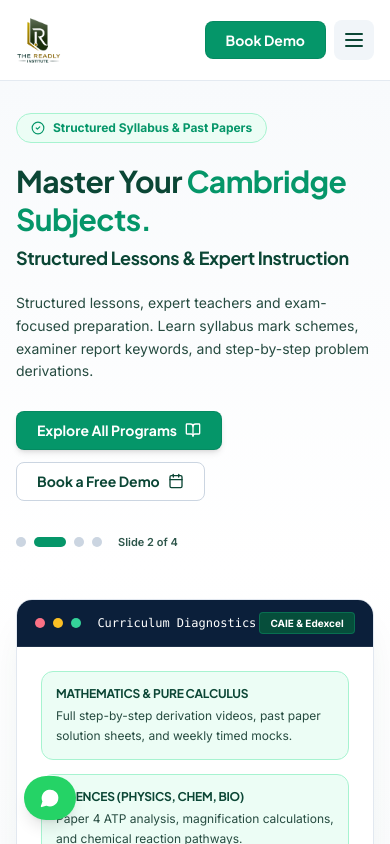
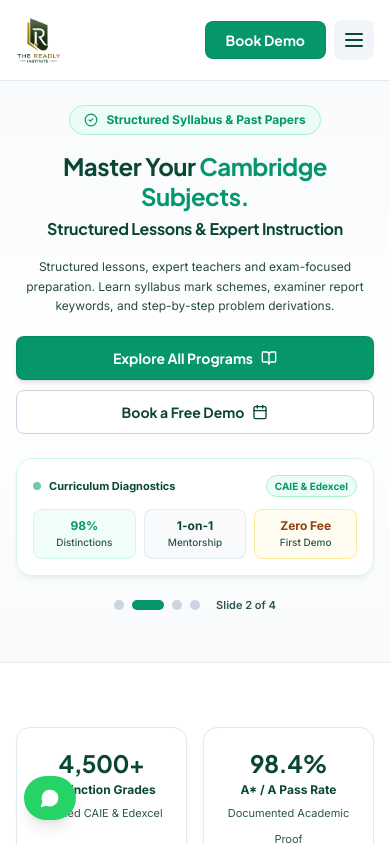
Before and after one commit to mjamalullah/TheReadly-react, a React (Vite) app: page / in a window 390 px wide. Shown: the top 844 px of the page. Built offline with nearby package versions, Linux system fonts and the light colour scheme; the HTML template or start-up script is replaced by a standard one.

Commit message:
feat(mobile): optimize hero section responsiveness and implement 4-item subject toggle with smooth transitions

```diff
--- a/src/index.css
+++ b/src/index.css
@@ -1042,11 +1042,26 @@ a {
   color: #ffffff;
 }
 
-/* ================= RESPONSIVE ADJUSTMENTS ================= */
+/* ================= RESPONSIVE & ANIMATION ADJUSTMENTS ================= */
 @media (max-width: 1024px) {
   .nav-menu-desktop {
     display: none;
   }
+}
+
+@keyframes fadeInCard {
+  from {
+    opacity: 0;
+    transform: translateY(10px);
+  }
+  to {
+    opacity: 1;
+    transform: translateY(0);
+  }
+}
+
+.animate-card-entry {
+  animation: fadeInCard 0.35s cubic-bezier(0.16, 1, 0.3, 1) forwards;
 }
 
 @media (prefers-reduced-motion: reduce) {
--- a/src/pages/Home.jsx
+++ b/src/pages/Home.jsx
@@ -13,6 +13,7 @@ import {
   CalendarCheck,
   CheckCircle2,
   ChevronDown,
+  ChevronUp,
   ChevronLeft,
   ChevronRight,
   Clock,
@@ -162,6 +163,7 @@ export const Home = () => {
   const [selectedBoard, setSelectedBoard] = useState('all');
   const [selectedCategory, setSelectedCategory] = useState('all');
   const [selectedTutorCategory, setSelectedTutorCategory] = useState('all');
+  const [showAllSubjects, setShowAllSubjects] = useState(false);
 
   // FAQ Accordion State
   const [openFaq, setOpenFaq] = useState(0);
@@ -208,13 +210,15 @@ export const Home = () => {
     return sub.boardCategory === board;
   };
 
-  // Filtered Subjects for Home Page (Flagship / Main selection)
-  const filteredSubjects = subjectsData.filter(sub => {
+  // Filtered Subjects for Home Page (Flagship / Main selection with 4-item initial limit)
+  const allFilteredSubjects = subjectsData.filter(sub => {
     if (selectedBoard === 'all') {
       return sub.isMain;
     }
     return isMatchingBoard(sub, selectedBoard);
-  }).slice(0, 8);
+  });
+
+  const displayedSubjects = showAllSubjects ? allFilteredSubjects : allFilteredSubjects.slice(0, 4);
 
   // Filtered Tutors for Faculty Section
   const filteredTutors = tutorsData.filter(tutor => {
@@ -308,7 +312,7 @@ export const Home = () => {
     <div className="space-y-16 sm:space-y-24">
 
       {/* ================= 1. HERO SLIDER SECTION (3.5s Auto Rotator with Dialog Box) ================= */}
-      <section className="relative overflow-hidden pt-8 pb-16 md:pt-14 md:pb-24 bg-gradient-to-b from-slate-50 via-white to-slate-50 border-b border-slate-200/80">
+      <section className="relative overflow-hidden pt-6 pb-12 sm:pt-10 sm:pb-16 md:pt-14 md:pb-24 bg-gradient-to-b from-slate-50 via-white to-slate-50 border-b border-slate-200/80">
         <div className="max-w-7xl mx-auto px-4 sm:px-6 lg:px-8 relative">
 
           {/* Slider Prev & Next Arrow Controls */}
@@ -327,71 +331,103 @@ export const Home = () => {
             <ChevronRight className="w-5 h-5" />
           </button>
 
-          <div className="grid lg:grid-cols-12 gap-12 items-center">
+          <div className="grid lg:grid-cols-12 gap-8 sm:gap-10 lg:gap-12 items-center">
 
             {/* Left Content (Dynamic Slider) */}
-            <div className="lg:col-span-7 space-y-5">
+            <div className="lg:col-span-7 flex flex-col items-center md:items-start text-center md:text-left space-y-4 sm:space-y-5">
 
-              <div className="inline-flex items-center gap-2 px-3.5 py-1.5 rounded-full text-xs font-bold bg-[#ECFDF5] text-[#059669] border border-[#A7F3D0]">
-                {React.createElement(heroSlides[currentSlide].badgeIcon, { className: "w-3.5 h-3.5" })}
-                <span>{heroSlides[currentSlide].badge}</span>
+              <div className="inline-flex items-center gap-2 px-3.5 py-1.5 rounded-full text-xs font-bold bg-[#ECFDF5] text-[#059669] border border-[#A7F3D0] shadow-2xs">
+                {React.createElement(heroSlides[currentSlide].badgeIcon, { className: "w-3.5 h-3.5 shrink-0" })}
+                <span className="truncate max-w-[260px] sm:max-w-none">{heroSlides[currentSlide].badge}</span>
               </div>
 
-              <div className="space-y-1.5">
-                <h1 className="text-3xl sm:text-4xl lg:text-5xl font-extrabold text-[#0B4635] font-heading tracking-tight leading-[1.15]">
+              <div className="space-y-1.5 sm:space-y-2 w-full">
+                <h1 className="text-2xl sm:text-3xl md:text-4xl lg:text-5xl font-extrabold text-[#0B4635] font-heading tracking-tight leading-[1.2] sm:leading-[1.15]">
                   {heroSlides[currentSlide].titleMain}{' '}
                   <span className="text-[#059669]">{heroSlides[currentSlide].titleHighlight}</span>
                 </h1>
-                <h2 className="text-lg sm:text-xl font-bold text-slate-800">
+                <h2 className="text-base sm:text-lg md:text-xl font-bold text-slate-800">
                   {heroSlides[currentSlide].subtitle}
                 </h2>
               </div>
 
-              <p className="text-slate-600 text-sm sm:text-base leading-relaxed max-w-2xl min-h-[60px]">
+              <p className="text-slate-600 text-xs sm:text-sm md:text-base leading-relaxed max-w-xl md:max-w-2xl min-h-[50px] sm:min-h-[60px]">
                 {heroSlides[currentSlide].description}
               </p>
 
-              {/* Action Buttons */}
-              <div className="flex flex-wrap items-center gap-3 pt-2">
+              {/* Action Buttons (Mobile: Tap-Friendly & Centered Above/Near Fold) */}
+              <div className="w-full flex flex-col sm:flex-row items-stretch sm:items-center justify-center md:justify-start gap-2.5 sm:gap-3.5 pt-1 sm:pt-2">
                 {heroSlides[currentSlide].primaryBtn.action === 'modal' ? (
                   <button
                     onClick={() => openBookingModal()}
-                    className="btn btn-teal font-bold text-xs sm:text-sm px-6 py-3 shadow-md hover:shadow-lg transition-all flex items-center gap-2 cursor-pointer"
+                    className="btn btn-teal font-bold text-xs sm:text-sm px-6 py-3.5 shadow-md hover:shadow-lg transition-all flex items-center justify-center gap-2 w-full sm:w-auto min-h-[44px] cursor-pointer"
                   >
                     <span>{heroSlides[currentSlide].primaryBtn.text}</span>
-                    {React.createElement(heroSlides[currentSlide].primaryBtn.icon, { className: "w-4 h-4" })}
+                    {React.createElement(heroSlides[currentSlide].primaryBtn.icon, { className: "w-4 h-4 shrink-0" })}
                   </button>
                 ) : (
                   <Link
                     to={heroSlides[currentSlide].primaryBtn.to}
-                    className="btn btn-teal font-bold text-xs sm:text-sm px-6 py-3 shadow-md hover:shadow-lg transition-all flex items-center gap-2"
+                    className="btn btn-teal font-bold text-xs sm:text-sm px-6 py-3.5 shadow-md hover:shadow-lg transition-all flex items-center justify-center gap-2 w-full sm:w-auto min-h-[44px]"
                   >
                     <span>{heroSlides[currentSlide].primaryBtn.text}</span>
-                    {React.createElement(heroSlides[currentSlide].primaryBtn.icon, { className: "w-4 h-4" })}
+                    {React.createElement(heroSlides[currentSlide].primaryBtn.icon, { className: "w-4 h-4 shrink-0" })}
                   </Link>
                 )}
 
                 {heroSlides[currentSlide].secondaryBtn.action === 'modal' ? (
                   <button
                     onClick={() => openBookingModal()}
-                    className="btn btn-secondary font-bold text-xs sm:text-sm px-5 py-3 border border-slate-300 hover:border-[#059669] flex items-center gap-2 cursor-pointer"
+                    className="btn btn-secondary font-bold text-xs sm:text-sm px-5 py-3.5 border border-slate-300 hover:border-[#059669] flex items-center justify-center gap-2 w-full sm:w-auto min-h-[44px] cursor-pointer"
                   >
                     <span>{heroSlides[currentSlide].secondaryBtn.text}</span>
-                    {React.createElement(heroSlides[currentSlide].secondaryBtn.icon, { className: "w-4 h-4" })}
+                    {React.createElement(heroSlides[currentSlide].secondaryBtn.icon, { className: "w-4 h-4 shrink-0" })}
                   </button>
                 ) : (
                   <Link
                     to={heroSlides[currentSlide].secondaryBtn.to}
-                    className="btn btn-secondary font-bold text-xs sm:text-sm px-5 py-3 border border-slate-300 hover:border-[#059669] flex items-center gap-2"
+                    className="btn btn-secondary font-bold text-xs sm:text-sm px-5 py-3.5 border border-slate-300 hover:border-[#059669] flex items-center justify-center gap-2 w-full sm:w-auto min-h-[44px]"
                   >
                     <span>{heroSlides[currentSlide].secondaryBtn.text}</span>
-                    {React.createElement(heroSlides[currentSlide].secondaryBtn.icon, { className: "w-4 h-4" })}
+                    {React.createElement(heroSlides[currentSlide].secondaryBtn.icon, { className: "w-4 h-4 shrink-0" })}
                   </Link>
                 )}
               </div>
 
+              {/* Mobile-Optimized Alternative Display (< lg viewports) */}
+              <div className="w-full block lg:hidden pt-2">
+                <div className="p-4 rounded-2xl bg-white/95 border border-emerald-100 shadow-md shadow-emerald-950/5 space-y-3 text-left">
+                  <div className="flex items-center justify-between">
+                    <div className="flex items-center gap-2">
+                      <span className="w-2 h-2 rounded-full bg-[#059669] animate-pulse"></span>
+                      <span className="text-[11px] font-bold text-[#0B4635]">
+                        {heroSlides[currentSlide].dialog.headerTitle}
+                      </span>
+                    </div>
+                    <span className="text-[10px] font-bold bg-[#ECFDF5] text-[#059669] px-2 py-0.5 rounded-full border border-emerald-200">
+                      {heroSlides[currentSlide].dialog.headerTag}
+                    </span>
+                  </div>
+
+                  <div className="grid grid-cols-3 gap-2 text-center text-xs">
+                    <div className="p-2 rounded-lg bg-emerald-50/70 border border-emerald-100">
+                      <span className="font-extrabold text-[#059669] block text-xs">98%</span>
+                      <span className="text-[10px] text-slate-500 font-medium">Distinctions</span>
+                    </div>
+                    <div className="p-2 rounded-lg bg-slate-50 border border-slate-200/80">
+                      <span className="font-extrabold text-slate-800 block text-xs">1-on-1</span>
+                      <span className="text-[10px] text-slate-500 font-medium">Mentorship</span>
+                    </div>
+                    <div className="p-2 rounded-lg bg-amber-50/70 border border-amber-200/80">
+                      <span className="font-extrabold text-amber-800 block text-xs">Zero Fee</span>
+                      <span className="text-[10px] text-slate-500 font-medium">First Demo</span>
+                    </div>
+                  </div>
+                </div>
+              </div>
+
               {/* Slide Indicators */}
-              <div className="flex items-center gap-2 pt-3">
+              <div className="flex items-center justify-center md:justify-start gap-2 pt-1 sm:pt-2 w-full">
                 {heroSlides.map((_, idx) => (
                   <button
                     key={idx}
@@ -409,8 +445,8 @@ export const Home = () => {
 
             </div>
 
-            {/* Right Academic Dialog Box / macOS Preview Window */}
-            <div className="lg:col-span-5">
+            {/* Right Academic Dialog Box / macOS Preview Window (Desktop only: hidden lg:block) */}
+            <div className="hidden lg:block lg:col-span-5">
               <div className="dashboard-preview-window">
 
                 {/* macOS Style Header Bar */}
@@ -705,8 +741,11 @@ export const Home = () => {
           ].map(b => (
             <button
               key={b.id}
-              onClick={() => setSelectedBoard(b.id)}
-              className={`px-3.5 py-1.5 rounded-lg text-xs font-bold transition-colors ${
+              onClick={() => {
+                setSelectedBoard(b.id);
+                setShowAllSubjects(false);
+              }}
+              className={`px-3.5 py-1.5 rounded-lg text-xs font-bold transition-colors cursor-pointer ${
                 selectedBoard === b.id
                   ? 'bg-[#0B4635] text-white shadow-xs'
                   : 'bg-slate-100 text-slate-700 hover:bg-slate-200'
@@ -717,13 +756,13 @@ export const Home = () => {
           ))}
         </div>
 
-        {/* Subject Cards Grid */}
-        <div className="grid sm:grid-cols-2 lg:grid-cols-4 gap-5">
-          {filteredSubjects.map(sub => (
+        {/* Subject Cards Grid (Initial 4-item display with smooth expansion) */}
+        <div className="grid sm:grid-cols-2 lg:grid-cols-4 gap-5 transition-all duration-500">
+          {displayedSubjects.map(sub => (
             <div
               key={sub.id}
               onClick={() => openSyllabusModal(sub)}
-              className="card-base p-5 bg-white border-slate-200 hover:border-emerald-500 hover:shadow-md transition-all cursor-pointer flex flex-col justify-between group"
+              className="card-base p-5 bg-white border-slate-200 hover:border-emerald-500 hover:shadow-md transition-all duration-300 cursor-pointer flex flex-col justify-between group animate-card-entry"
             >
               <div className="space-y-2">
                 <div className="flex items-center justify-between">
@@ -747,6 +786,23 @@ export const Home = () => {
             </div>
           ))}
         </div>
+
+        {/* Toggle / Expand Mechanism (Show All / Show Less) */}
+        {allFilteredSubjects.length > 4 && (
+          <div className="flex justify-center pt-2">
+            <button
+              onClick={() => setShowAllSubjects(prev => !prev)}
+              className="inline-flex items-center gap-2 px-6 py-3 rounded-xl text-xs font-bold bg-white text-[#0B4635] border-2 border-emerald-100 hover:border-[#059669] hover:bg-[#ECFDF5] shadow-xs hover:shadow-md transition-all duration-300 cursor-pointer min-h-[44px] group"
+            >
+              <span>{showAllSubjects ? 'Show Less' : `View All Subjects (${allFilteredSubjects.length})`}</span>
+              {showAllSubjects ? (
+                <ChevronUp className="w-4 h-4 text-[#059669] transition-transform group-hover:-translate-y-0.5" />
+              ) : (
+                <ChevronDown className="w-4 h-4 text-[#059669] transition-transform group-hover:translate-y-0.5" />
+              )}
+            </button>
+          </div>
+        )}
 
         {/* Explore All Subjects Action Banner */}
         <div className="mt-8 p-6 rounded-2xl bg-gradient-to-r from-[#ECFDF5] via-white to-[#FAF6EE] border border-[#A7F3D0] flex flex-col sm:flex-row items-center justify-between gap-5 shadow-xs">
```
